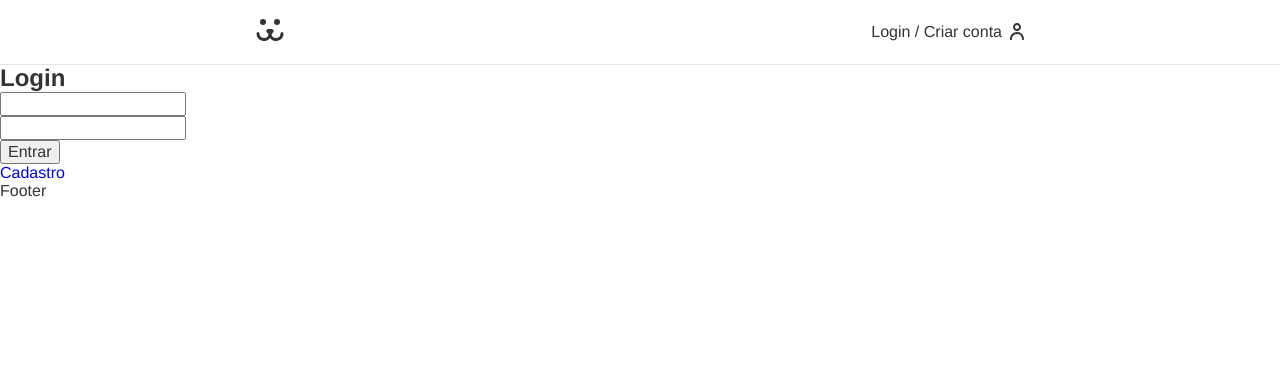
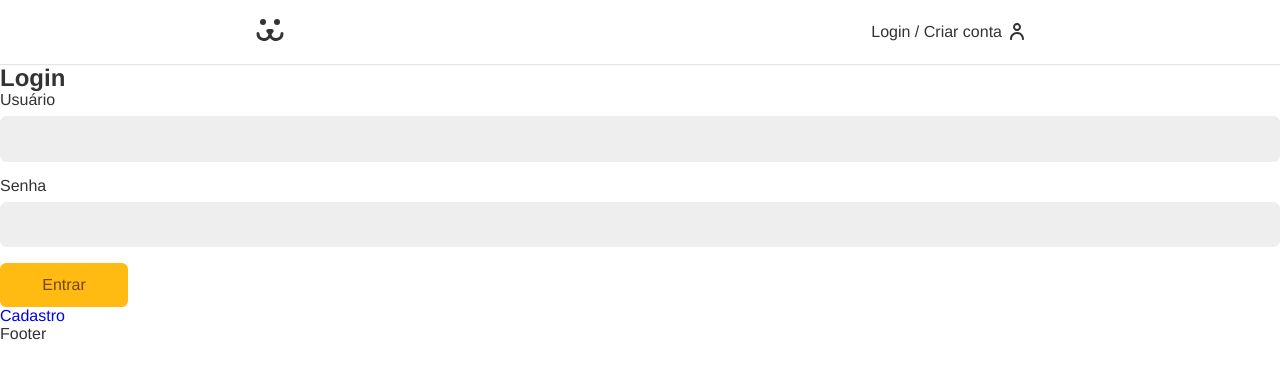
Before and after one commit to CarinaRoberta/dogs-net, a React (Create React App) app: page /login in a window 1280 px wide. Shown: the top 378 px of the page. Built offline with nearby package versions, Linux system fonts and the light colour scheme.

Commit message:
add validade input username and password

```diff
--- /dev/null
+++ b/src/components/Forms/Button/Button.js
@@ -0,0 +1,12 @@
+import React from "react";
+import style from "./style.module.css";
+
+const Button = ({ children, ...props }) => {
+  return (
+    <button {...props} className={style.button}>
+      {children}
+    </button>
+  );
+};
+
+export default Button;
--- /dev/null
+++ b/src/components/Forms/Button/style.module.css
@@ -0,0 +1,24 @@
+.button {
+  font-size: 1rem;
+  font-family: var(--type-first);
+  cursor: pointer;
+  border: none;
+  border-radius: 0.4rem;
+  background-color: #fb1;
+  color: #764701;
+  padding: 0.8rem 1.2rem;
+  box-sizing: border-box;
+  transition: all 0.1s ease;
+  min-width: 8rem;
+}
+
+.button:hover,
+button:focus {
+  outline: none;
+  box-shadow: 0 0 0 3px #fea, 0 0 0 4px #fb1;
+}
+
+.button:disabled {
+  opacity: 0.5rem;
+  cursor: wait;
+}
--- /dev/null
+++ b/src/components/Forms/Input/Input.js
@@ -0,0 +1,24 @@
+import React from "react";
+import style from "./style.module.css";
+
+const Input = ({ label, type, name, value, onChange, error, onBlur }) => {
+  return (
+    <div className={style.wrapper}>
+      <label htmlFor={name} className={style.label}>
+        {label}
+      </label>
+      <input
+        id={name}
+        name={name}
+        className={style.input}
+        type={type}
+        onChange={onChange}
+        value={value}
+        onBlur={onBlur}
+      />
+      {error && <p className={style.error}>{error}</p>}
+    </div>
+  );
+};
+
+export default Input;
--- /dev/null
+++ b/src/components/Forms/Input/style.module.css
@@ -0,0 +1,35 @@
+.wrapper {
+  margin-bottom: 1rem;
+}
+
+.input {
+  border: 1px solid #eee;
+  display: block;
+  width: 100%;
+  font-size: 1rem;
+  padding: 0.8rem;
+  border-radius: 0.4rem;
+  background-color: #eee;
+  transition: all 0.2s ease;
+}
+
+.input:hover,
+.input:focus {
+  outline: none;
+  border-color: #fb1;
+  background-color: white;
+  box-shadow: 0 0 0 3px #fea;
+}
+
+.label {
+  display: block;
+  font-size: 1rem;
+  line-height: 1;
+  padding-bottom: 0.5rem;
+}
+
+.error {
+  color: #f31;
+  font-size: 0.875rem;
+  margin-top: 0.25rem;
+}
--- a/src/components/Login/components/LoginForm.js
+++ b/src/components/Login/components/LoginForm.js
@@ -1,16 +1,20 @@
 import React, { useState } from "react";
 import { Link } from "react-router-dom";
+import Button from "../../Forms/Button/Button";
+import Input from "../../Forms/Input/Input";
+import useForm from "../../../hooks/useForm";
 
 const LoginForm = () => {
-  const [username, setUsername] = useState("");
-  const [password, setPassword] = useState("");
+  const username = useForm();
+  const password = useForm();
 
   const handleSubmit = (e) => {
+    if (username.validate() && password.validate()) {
       e.preventDefault();
       fetch("https://dogsapi.origamid.dev/json/jwt-auth/v1/token", {
         method: "POST",
         headers: { "Content-Type": "application/json" },
-      body: JSON.stringify({ username, password }),
+        body: JSON.stringify(),
       })
         .then((res) => {
           console.log(res);
@@ -20,23 +24,16 @@
           console.log(json);
           return json;
         });
+    }
   };
 
   return (
-    <section onSubmit={handleSubmit}>
+    <section>
       <h1>Login</h1>
-      <form>
-        <input
-          type="text"
-          value={username}
-          onChange={({ target }) => setUsername(target.value)}
-        />
-        <input
-          type="text"
-          value={password}
-          onChange={({ target }) => setPassword(target.value)}
-        />
-        <button>Entrar</button>
+      <form onSubmit={handleSubmit}>
+        <Input label="Usuário" type="text" name="username" {...username} />
+        <Input label="Senha" type="password" name="password" {...password} />
+        <Button>Entrar</Button>
       </form>
       <Link to="/login/criar">Cadastro</Link>
     </section>
--- /dev/null
+++ b/src/hooks/useForm.js
@@ -0,0 +1,46 @@
+import React, { useState } from "react";
+
+const types = {
+  email: {
+    regex:
+      /^(([^<>()[\]\.,;:\s@\"]+(\.[^<>()[\]\.,;:\s@\"]+)*)|(\".+\"))@(([^<>()[\]\.,;:\s@\"]+\.)+[^<>()[\]\.,;:\s@\"]{2,})$/i,
+    message: "Preencha um e-mail válido",
+  },
+};
+
+const useForm = (type) => {
+  const [value, setValue] = useState("");
+  const [error, setError] = useState(null);
+
+  function onChange({ target }) {
+    if (error) {
+      validate(target.value);
+    }
+    setValue(target.value);
+  }
+
+  function validate(value) {
+    if (type === false) return true;
+    if (value.length === 0) {
+      setError("Preencha um valor");
+      return false;
+    } else if (types[type] && !types[type].regex.test(value)) {
+      setError(types[type].message);
+      return false;
+    } else {
+      setError(null);
+      return true;
+    }
+  }
+
+  return {
+    value,
+    setValue,
+    onChange,
+    validate: () => validate(value),
+    onBlur: () => validate(value),
+    error,
+  };
+};
+
+export default useForm;
```
Lines whose indentation alone changed are shown as unchanged.
